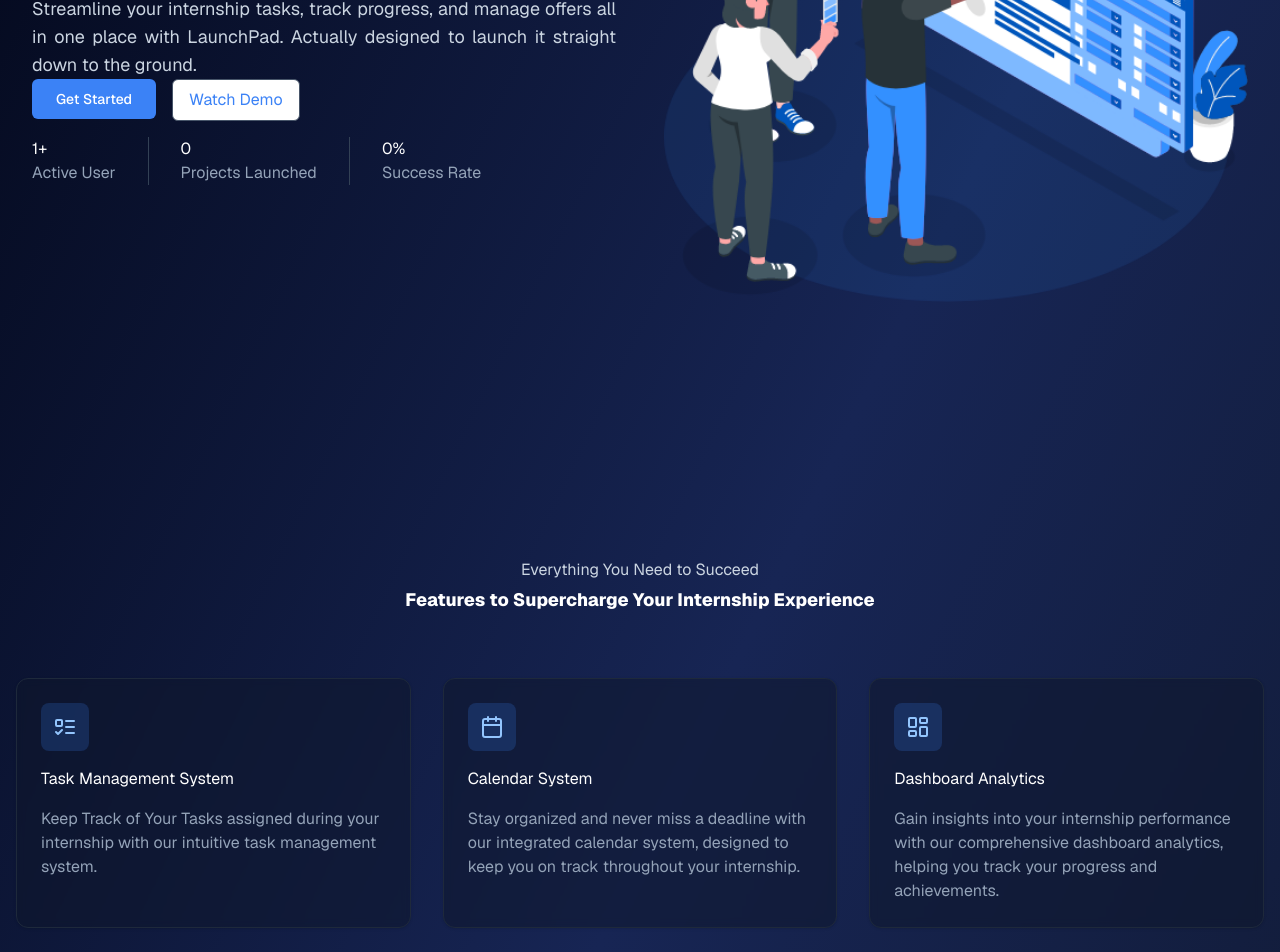
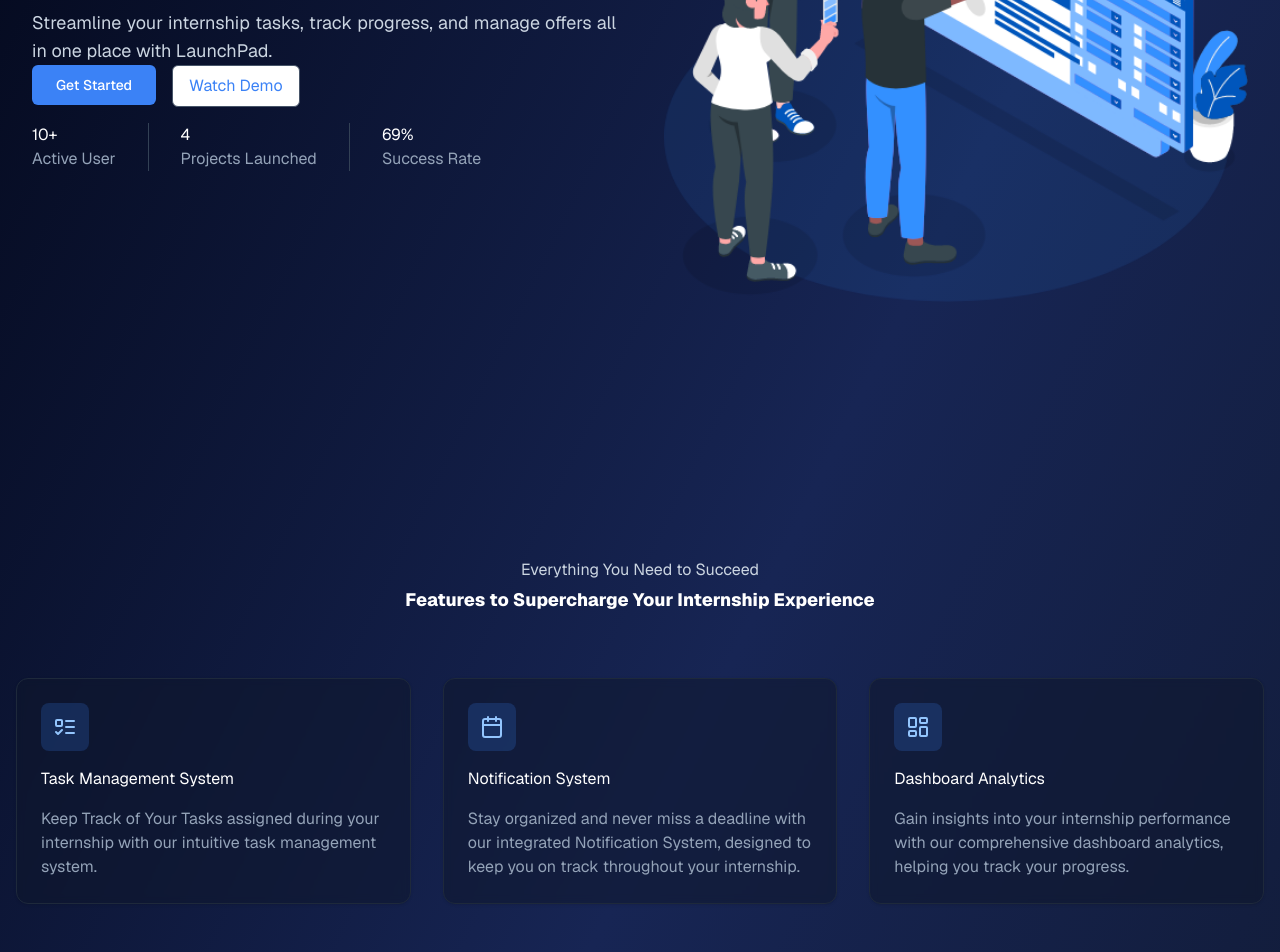
Before and after one commit to CSci-153-Web-Systems-and-Technologies/batch-2025-student-internship-tracker-web, a Next.js app: page / in a window 1280 px wide. Shown: the part 460-1412 px from the top of the page. Built offline with nearby package versions, Linux system fonts and the light colour scheme; no server answers.

Commit message:
refactor: Update Landing Page semantics

```diff
--- a/app/page.tsx
+++ b/app/page.tsx
@@ -30,14 +30,14 @@
 
                   <p className="text-slate-300 text-lg text-justify">
                     Streamline your internship tasks, track progress, and
-                    manage offers all in one place with LaunchPad. Actually
-                    designed to launch it straight down to the ground.
+                    manage offers all in one place with LaunchPad.
                   </p>
 
                   <div className="flex flex-col sm:flex-row gap-4">
                     <Button size="lg" className="bg-blue-500 hover:bg-blue-600 text-white" onClick={()=> router.push('/login')} >
                       Get Started
                     </Button>
+
 
                     <Link href="https://www.youtube.com/shorts/ybgTBIzWEpM" className="inline-flex items-center justify-center px-4 py-2 rounded-md border border-slate-600 text-blue-500 hover:bg-white/10 bg-white">
                       Watch Demo
@@ -46,17 +46,17 @@
 
                   <div className ="flex item-center gap-8 pt-4 ">
                     <div>
-                      <div className="text-white">1+</div>
+                      <div className="text-white">10+</div>
                       <div className="text-slate-400">Active User</div>
                     </div>
                     <div className="w-px h-12 bg-slate-700"></div>
                       <div>
-                        <div className="text-white">0</div>
+                        <div className="text-white">4</div>
                         <div className="text-slate-400">Projects Launched</div>
                       </div>
                     <div className="w-px h-12 bg-slate-700"></div>
                       <div>
-                        <div className="text-white">0%</div>
+                        <div className="text-white">69%</div>
                         <div className="text-slate-400">Success Rate</div>
                       </div>
                     </div>
@@ -100,9 +100,9 @@
                    <div className= "w-12 h-12 bg-blue-500/20 rounded-lg flex items-center justify-center">
                       <Calendar className="w-6 h-6 text-blue-300" />
                    </div>
-                   <h3 className="text-white">Calendar System</h3>
+                   <h3 className="text-white">Notification System</h3>
                    <p className="text-slate-400">
-                      Stay organized and never miss a deadline with our integrated calendar system, designed to keep you on track throughout your internship.
+                      Stay organized and never miss a deadline with our integrated Notification System, designed to keep you on track throughout your internship.
                    </p>
                 </CardContent>
              </Card>
@@ -114,7 +114,7 @@
                    </div>
                    <h3 className="text-white">Dashboard Analytics</h3>
                    <p className="text-slate-400">
-                      Gain insights into your internship performance with our comprehensive dashboard analytics, helping you track your progress and achievements.
+                      Gain insights into your internship performance with our comprehensive dashboard analytics, helping you track your progress.
                    </p>
                 </CardContent>
              </Card>
```
